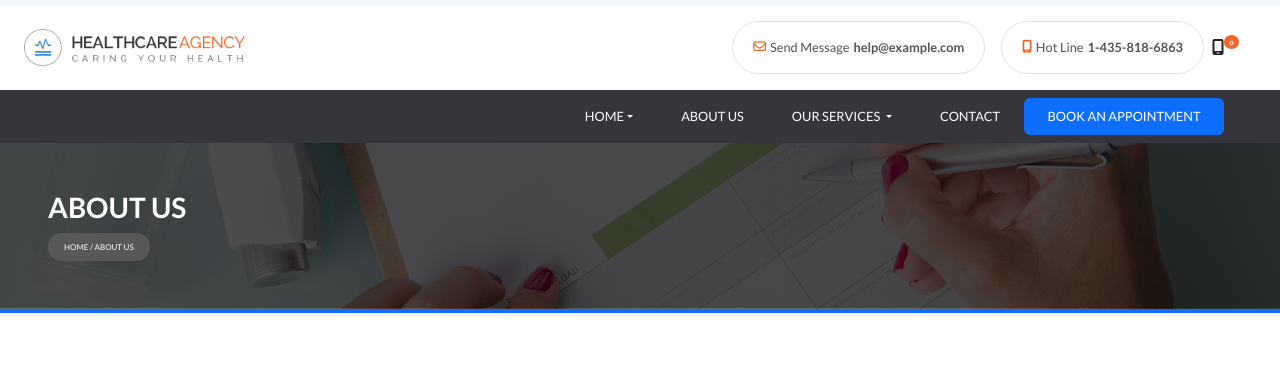
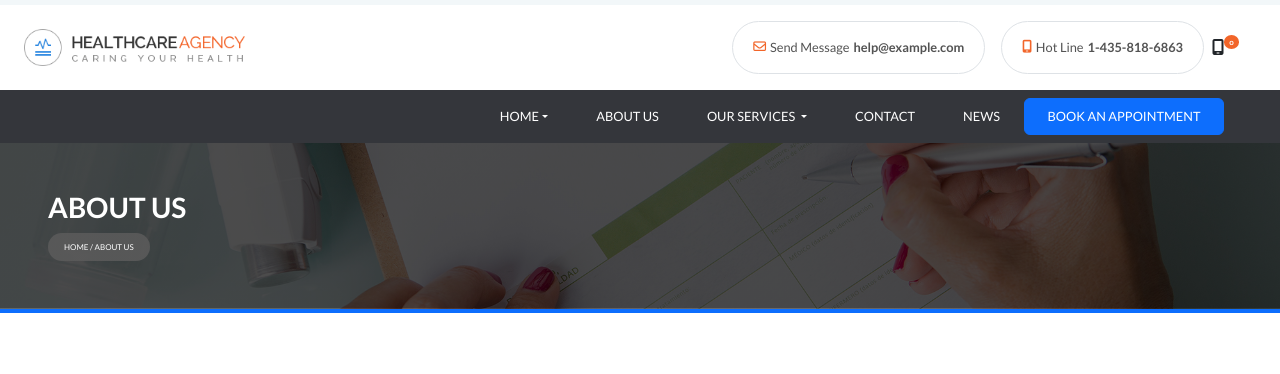
Before and after one commit to Samel-adeb/bootstrap-hospital-project, a plain HTML site: page about.html in a window 1280 px wide. Shown: the part 44-418 px from the top of the page. Drawn offline with nearby package versions, Linux system fonts and the light colour scheme.

Commit message:
add new section

```diff
--- a/about.html
+++ b/about.html
@@ -346,6 +346,10 @@
 
                     <li class="nav-item text-white fs-8 mx-3">
                         <a class="nav-link text-white fs-8" href="contact.html">CONTACT</a>
+
+                    </li>
+                    <li class="nav-item text-white fs-8 mx-3">
+                        <a class="nav-link text-white fs-8" href="news.html">NEWS</a>
                     </li>
                 </ul>
 
```
Also changed, not shown: contact.html (+3 -0 lines), department.html (+3 -0 lines), index.html (+3 -0 lines), news.html (+3 -0 lines), services.html (+3 -0 lines).
